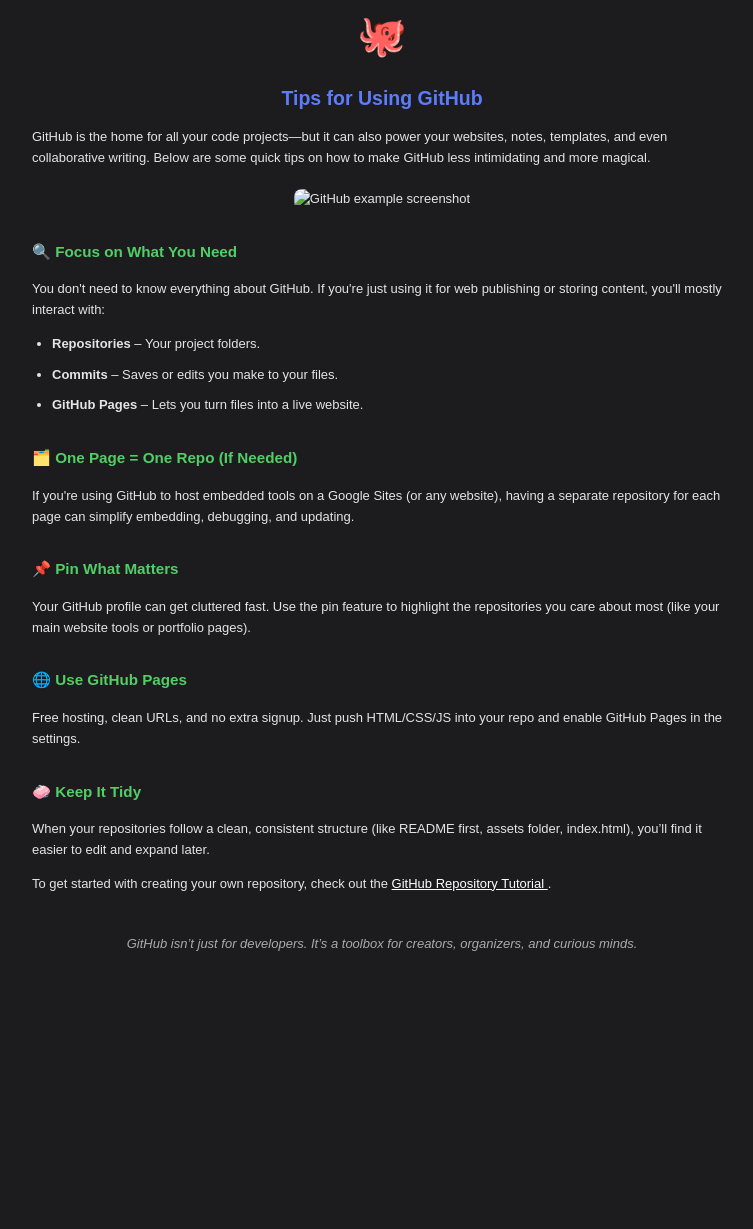
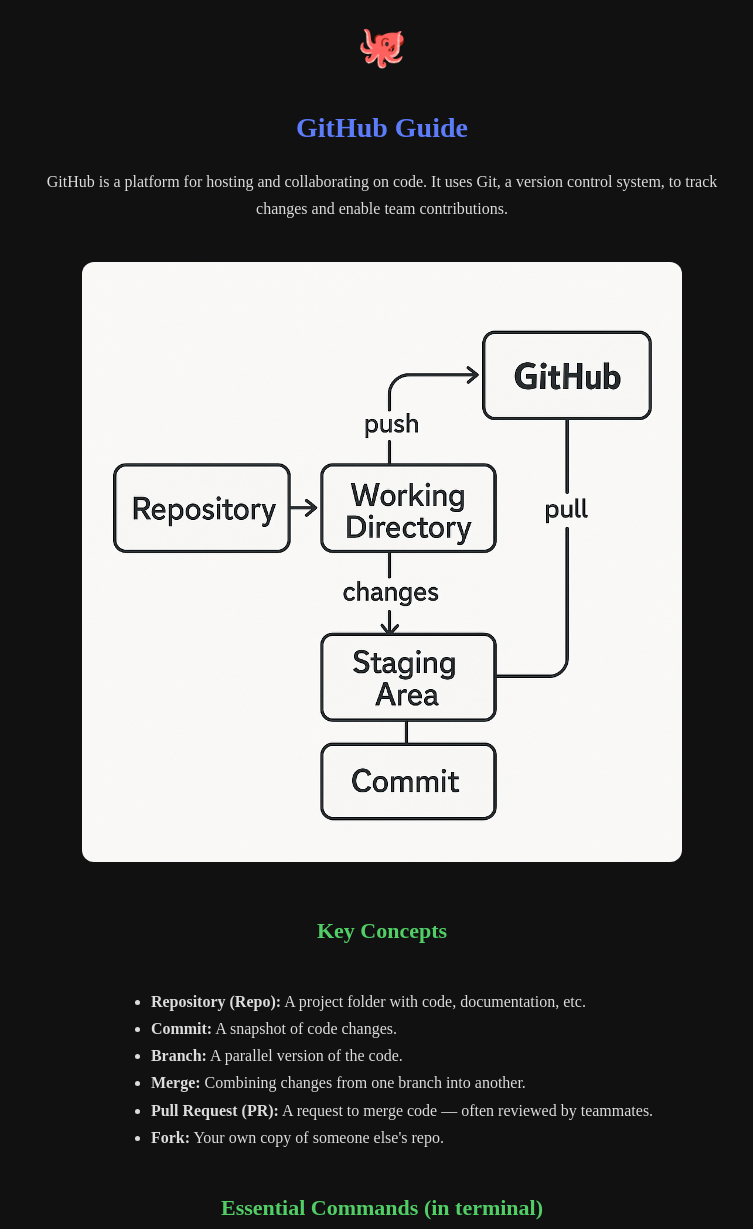
Before and after one commit to foxrain4/github_tips, a plain HTML site: page index.html in a window 1280 px wide. Shown: the part 27-1256 px from the top of the page, without its empty margins (258-1011 px from the left). Before the commit the page ends 1012 px from the top, so only its background shows below. Drawn offline with Linux system fonts and the light colour scheme.

Commit message:
Update index.html

```diff
--- a/index.html
+++ b/index.html
@@ -1,48 +1,28 @@
 <!DOCTYPE html>
 <html lang="en">
 <head>
-  <meta charset="UTF-8">
-  <meta name="viewport" content="width=device-width, initial-scale=1.0">
-  <title>GitHub Tips - Maze of Dragons</title>
+  <meta charset="UTF-8" />
+  <meta name="viewport" content="width=device-width, initial-scale=1.0"/>
+  <title>GitHub Guide</title>
   <style>
     body {
-      background-color: #1c1c1e;
-      color: #e4e4e4;
-      font-family: "Maven Pro", sans-serif;
-      font-size: 13px;
-      line-height: 1.6;
-      padding: 30px;
+      background-color: #111;
+      color: #ddd;
+      font-family: 'Spectral', serif;
+      text-align: center;
+      padding: 40px 20px;
       max-width: 700px;
       margin: auto;
+      line-height: 1.7;
     }
     h2 {
       color: #5c7cfa;
-      text-align: center;
+      font-size: 28px;
       margin-bottom: 10px;
     }
     h3 {
       color: #51cf66;
-      margin-top: 30px;
-    }
-    p, li {
-      margin-bottom: 10px;
-    }
-    ul {
-      padding-left: 20px;
-    }
-    .icon {
-      font-size: 40px;
-      text-align: center;
-      margin-bottom: 10px;
-    }
-    .image-box {
-      text-align: center;
-      margin: 20px 0;
-    }
-    .image-box img {
-      max-width: 100%;
-      height: auto;
-      border-radius: 8px;
+      font-size: 22px;
     }
     a {
       color: #fff;
@@ -51,66 +31,67 @@
     a:hover {
       color: #ffe066;
     }
-    .quote {
-      font-style: italic;
-      color: #aaa;
-      text-align: center;
-      margin-top: 40px;
+    img {
+      width: 100%;
+      max-width: 600px;
+      margin: 20px 0;
+      border-radius: 12px;
+    }
+    p {
+      margin-bottom: 20px;
     }
   </style>
 </head>
 <body>
-  <div class="icon">🐙</div>
-  <h2>Tips for Using GitHub</h2>
+  <div>
+    <div style="font-size: 40px; margin-bottom: 10px;">🐙</div>
+    <h2>GitHub Guide</h2>
+    <p>
+      GitHub is a platform for hosting and collaborating on code. It uses Git, a version control system, to track changes and enable team contributions.
+    </p>
 
-  <p>
-    GitHub is the home for all your code projects—but it can also power your websites, notes, templates, and even collaborative writing.
-    Below are some quick tips on how to make GitHub less intimidating and more magical.
-  </p>
+    <img src="picture_01.png" alt="GitHub interface screenshot">
 
-  <div class="image-box">
-    <img src="picture_01" alt="GitHub example screenshot">
-  </div>
+    <h3>Key Concepts</h3>
+    <ul style="text-align: left; display: inline-block;">
+      <li><strong>Repository (Repo):</strong> A project folder with code, documentation, etc.</li>
+      <li><strong>Commit:</strong> A snapshot of code changes.</li>
+      <li><strong>Branch:</strong> A parallel version of the code.</li>
+      <li><strong>Merge:</strong> Combining changes from one branch into another.</li>
+      <li><strong>Pull Request (PR):</strong> A request to merge code — often reviewed by teammates.</li>
+      <li><strong>Fork:</strong> Your own copy of someone else's repo.</li>
+    </ul>
 
-  <h3>🔍 Focus on What You Need</h3>
-  <p>
-    You don't need to know everything about GitHub. If you're just using it for web publishing or storing content, you'll mostly interact with:
-  </p>
-  <ul>
-    <li><strong>Repositories</strong> – Your project folders.</li>
-    <li><strong>Commits</strong> – Saves or edits you make to your files.</li>
-    <li><strong>GitHub Pages</strong> – Lets you turn files into a live website.</li>
-  </ul>
+    <h3>Essential Commands (in terminal)</h3>
+    <pre style="text-align: left; display: inline-block; background-color: #222; padding: 10px; border-radius: 8px;">
+git clone &lt;repo_url&gt;     # Download a repo
+git add .                  # Stage all changes
+git commit -m "message"    # Save changes
+git push                   # Upload changes
+git pull                   # Download updates
+    </pre>
 
-  <h3>🗂️ One Page = One Repo (If Needed)</h3>
-  <p>
-    If you're using GitHub to host embedded tools on a Google Sites (or any website), having a separate repository for each page can simplify embedding, debugging, and updating.
-  </p>
+    <h3>What You Can Do With GitHub</h3>
+    <ul style="text-align: left; display: inline-block;">
+      <li>Host your code publicly or privately</li>
+      <li>Collaborate with others through PRs and issues</li>
+      <li>Create static websites with GitHub Pages</li>
+      <li>Showcase projects in a portfolio</li>
+    </ul>
 
-  <h3>📌 Pin What Matters</h3>
-  <p>
-    Your GitHub profile can get cluttered fast. Use the pin feature to highlight the repositories you care about most (like your main website tools or portfolio pages).
-  </p>
+    <h3>Tips for Beginners</h3>
+    <ul style="text-align: left; display: inline-block;">
+      <li><strong>Use Descriptive Commit Messages:</strong> Instead of vague messages like "Fixed stuff," use clear descriptions like "Fixed bug in user authentication logic."</li>
+      <li><strong>Branching:</strong> Create branches for new features or bug fixes to keep your main codebase stable.</li>
+      <li><strong>Experiment Freely:</strong> Git allows you to try new things without fear. You can always revert to a previous commit if needed.</li>
+    </ul>
 
-  <h3>🌐 Use GitHub Pages</h3>
-  <p>
-    Free hosting, clean URLs, and no extra signup. Just push HTML/CSS/JS into your repo and enable GitHub Pages in the settings.
-  </p>
-
-  <h3>🧼 Keep It Tidy</h3>
-  <p>
-    When your repositories follow a clean, consistent structure (like README first, assets folder, index.html), you’ll find it easier to edit and expand later.
-  </p>
-
-  <p>
-  To get started with creating your own repository, check out the
-  <a href="https://www.mazeofdragons.com/off-topic/knowledge/github-repository-tutorial" target="_blank">
-    GitHub Repository Tutorial
-  </a>.
-</p>
-
-  <div class="quote">
-    GitHub isn’t just for developers. It’s a toolbox for creators, organizers, and curious minds.
+    <p>
+      👉 <strong>To get started with creating your own repository,</strong> check out the
+      <a href="https://www.mazeofdragons.com/off-topic/knowledge/github-repository-tutorial" target="_blank">
+        GitHub Repository Tutorial
+      </a>.
+    </p>
   </div>
 </body>
 </html>
```
